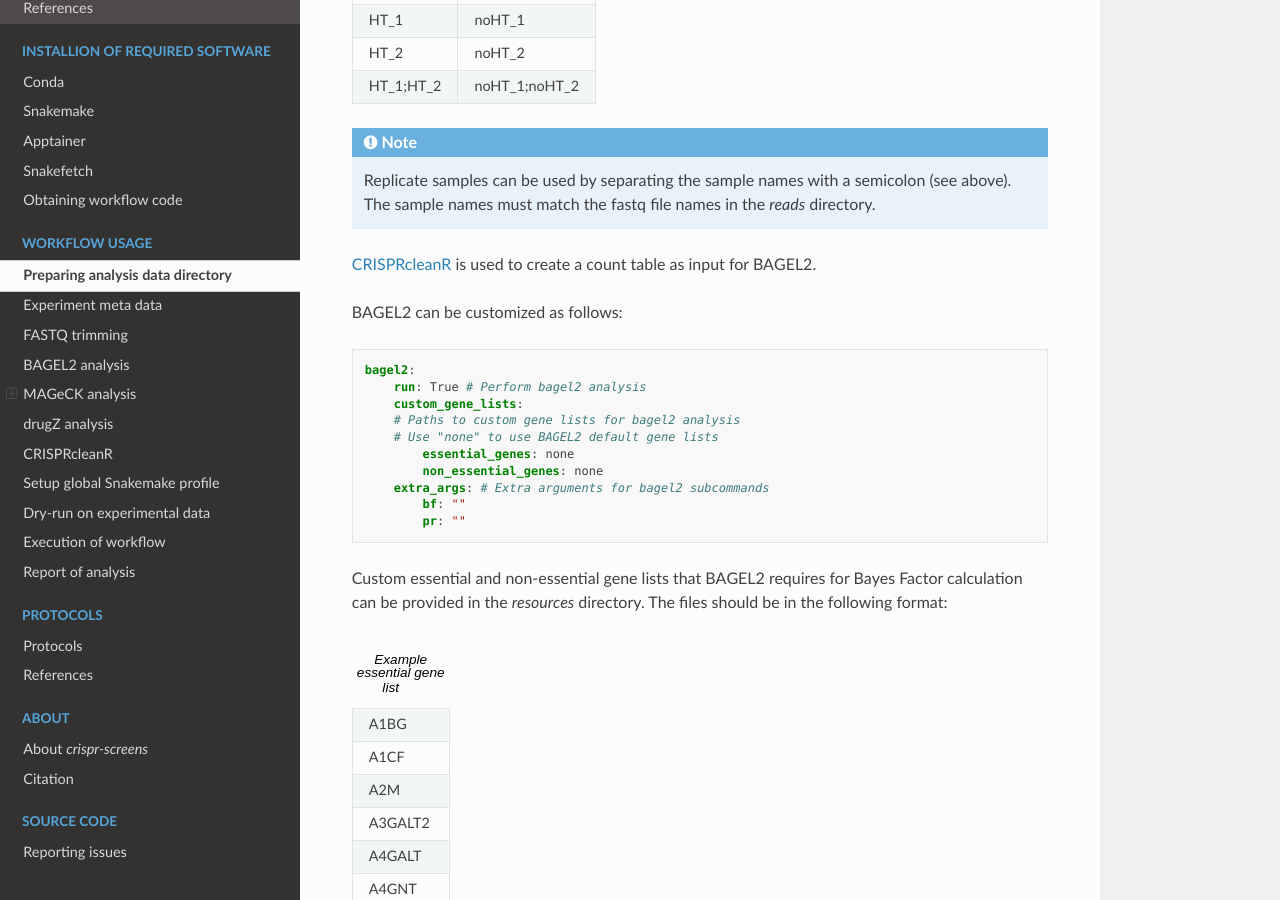
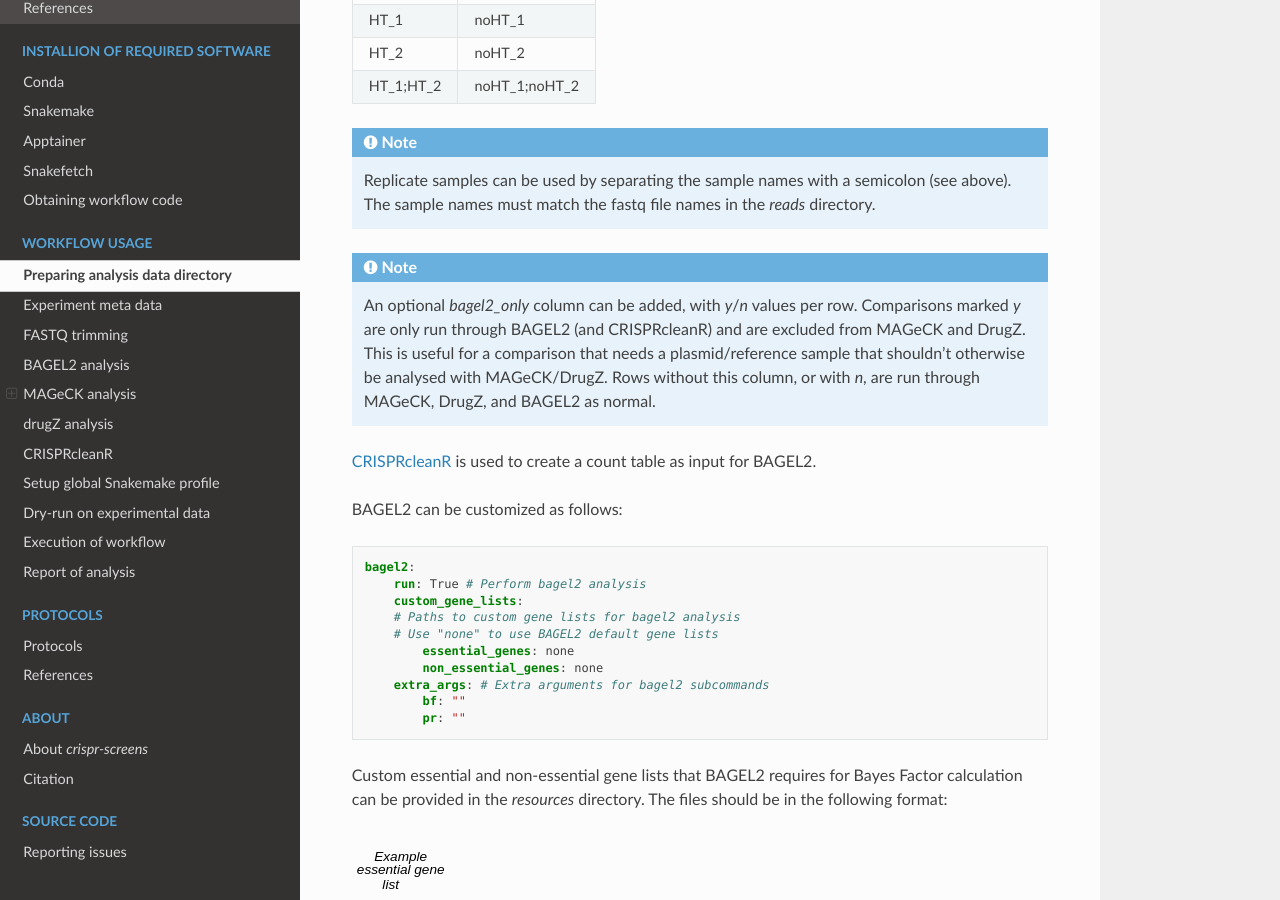
Before and after one commit to niekwit/crispr-screens, a Sphinx documentation site: the page built from docs/usage/usage.rst, in a window 1280 px wide and 900 px high, scrolled down 3947 px. Built offline with Sphinx 7.4.7 and the Read the Docs theme 3.1.0, drawn with Linux system fonts in a browser that asks for light colours.

Commit message:
feat: allow BAGEL2-only comparisons in stats.csv
Add an optional bagel2_only column to stats.csv (y/n, default n).
Rows marked "y" are only run through BAGEL2/CRISPRcleanR and are
excluded from MAGeCK and DrugZ, so a single stats.csv can now mix
normal comparisons with e.g. a plasmid-vs-sample comparison that
BAGEL2 needs but MAGeCK/DrugZ shouldn't analyse, instead of requiring
two separate analysis runs.

comparisons() now returns (COMPARISONS, COMPARISONS_BAGEL2): the
former excludes bagel2_only rows and feeds MAGeCK/DrugZ targets, the
latter includes all rows and feeds BAGEL2 targets. Renamed the
existing (previously unused) "bagel2" column in the test configs to
bagel2_only, and documented the column in stats.schema.yaml and
docs/usage/usage.rst.

Verified via dry-run against a scratch copy of .test_mageck_test with
bagel2 enabled and an added bagel2_only=y row: the target list
included the new comparison for BAGEL2 outputs only, with no MAGeCK
or DrugZ output for it, while existing rows were unaffected. Also
confirmed `snakemake --lint` and dry-runs still pass for both
.test_mageck_test and .test_mageck_mle with the renamed column.

```diff
--- a/docs/usage/usage.rst
+++ b/docs/usage/usage.rst
@@ -203,6 +203,10 @@ BAGEL2 analysis
 .. note::
 
     Replicate samples can be used by separating the sample names with a semicolon (see above). The sample names must match the fastq file names in the `reads` directory.
+
+.. note::
+
+    An optional `bagel2_only` column can be added, with `y`/`n` values per row. Comparisons marked `y` are only run through BAGEL2 (and CRISPRcleanR) and are excluded from MAGeCK and DrugZ. This is useful for a comparison that needs a plasmid/reference sample that shouldn't otherwise be analysed with MAGeCK/DrugZ. Rows without this column, or with `n`, are run through MAGeCK, DrugZ, and BAGEL2 as normal.
 
 
 `CRISPRcleanR <https://bmcgenomics.biomedcentral.com/articles/10.1186/s12864-018-4989-y>`_ is used to create a count table as input for BAGEL2.
```
Also changed, not shown: 5 other files.
